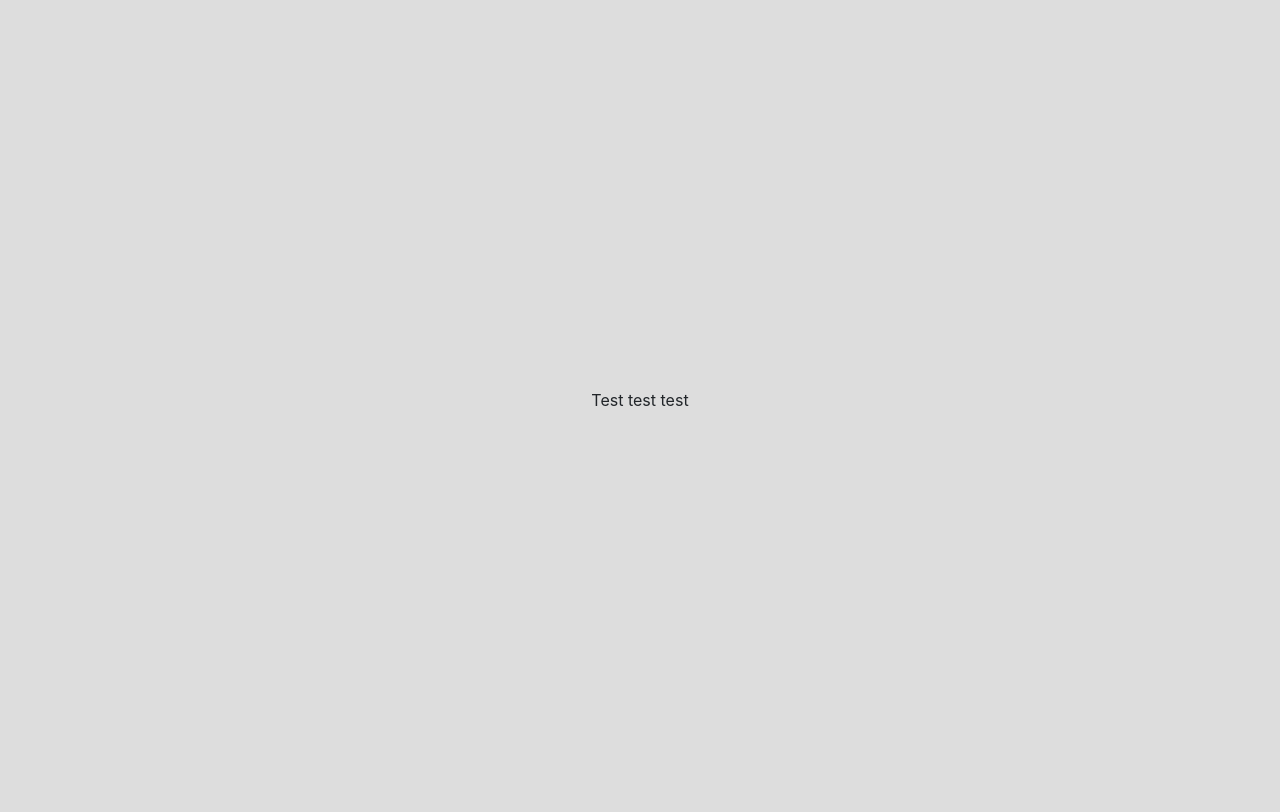
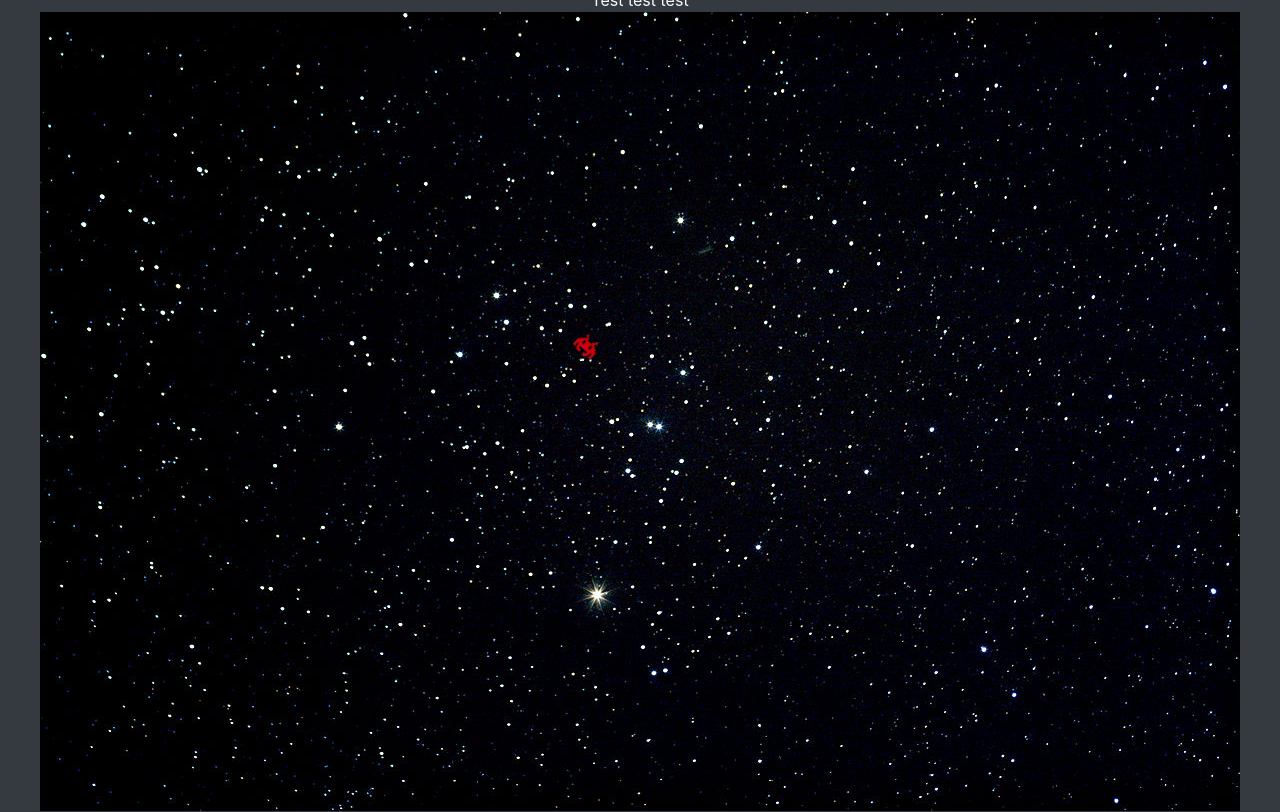
Before and after one commit to davidd647/space-hoards, a plain HTML site: page index.html in a window 1280 px wide. Drawn offline with nearby package versions, Linux system fonts and the light colour scheme.

Commit message:
working on angle

```diff
--- a/index.html
+++ b/index.html
@@ -6,5 +6,17 @@
   <link rel="stylesheet" href="style.css" />
   <body>
     <div>Test test test</div>
+    <canvas id="myCanvas" width="1200" height="800"></canvas>
+
+    <div class="d-none">
+      <img id="img-bg" src="assets/bg.jpg" />
+      <img id="img-player-frame1" src="assets/player-frame1.png" />
+    </div>
   </body>
+  <script
+    src="https://code.jquery.com/jquery-3.5.1.min.js"
+    integrity="sha256-9/aliU8dGd2tb6OSsuzixeV4y/faTqgFtohetphbbj0="
+    crossorigin="anonymous"
+  ></script>
+  <script src="index.js"></script>
 </html>
--- /dev/null
+++ b/index.js
@@ -0,0 +1,56 @@
+var canvas = document.getElementById("myCanvas");
+var ctx = canvas.getContext("2d");
+var imgBg = document.getElementById("img-bg");
+var imgPlayerFrame1 = document.getElementById("img-player-frame1");
+
+var playerX = 550;
+var playerY = 350;
+var mouseX = 0;
+var mouseY = 0;
+
+var verticalDistance;
+var horizontalDistance;
+var playerToMouseAngle;
+
+console.log("hello how do you do");
+
+function logic() {
+  // we want the angle to rotate the player towards the mouse... so...
+  // form a right-angle triangle from player to mouse... I mean, like, in your mind...
+  //  where the hypoteneus leads directly from the player to the mouse, and
+  //  the opposite side from the player is vertical, and the adjacent side from the player is horizontal...
+  verticalDistance = mouseY - playerY;
+  horizontalDistance = mouseX - playerX;
+  // to find the angle between them, you need to use SOH CAH TOA... remember?! :D
+  //  we already have the stuff for TOA (tangent(opposite / adjacent))...
+  playerToMouseAngle = Math.tan(verticalDistance / horizontalDistance);
+  //  which is probably negative of what we want... I dunno... we'll figure it out lol
+  //    shoot... it's in radians instead of degrees... feels weird, but let's roll with it...
+
+  console.log("degrees: " + playerToMouseAngle * (180 / 3.14));
+}
+
+function draw() {
+  ctx.clearRect(0, 0, canvas.width, canvas.height);
+
+  ctx.drawImage(imgBg, 0, 0);
+
+  // rotate the player
+  ctx.translate(playerX, playerY);
+  ctx.rotate(playerToMouseAngle);
+  ctx.drawImage(imgPlayerFrame1, -25, -20, 25, 20);
+  ctx.rotate(-playerToMouseAngle);
+  ctx.translate(-playerX, -playerY);
+}
+
+function newFrame() {
+  logic();
+  draw();
+}
+
+setInterval(newFrame, 10);
+
+$("body").on("mousemove", function (e) {
+  mouseX = e.offsetX;
+  mouseY = e.offsetY;
+});
--- a/style.css
+++ b/style.css
@@ -6,5 +6,6 @@ body {
   justify-content: center;
   align-items: center;
   margin: 0;
-  background: #ddd;
+  background: var(--dark);
+  color: var(--light);
 }
```
Also changed, not shown: assets/bg.jpg (added), assets/player-frame1.png (added).
